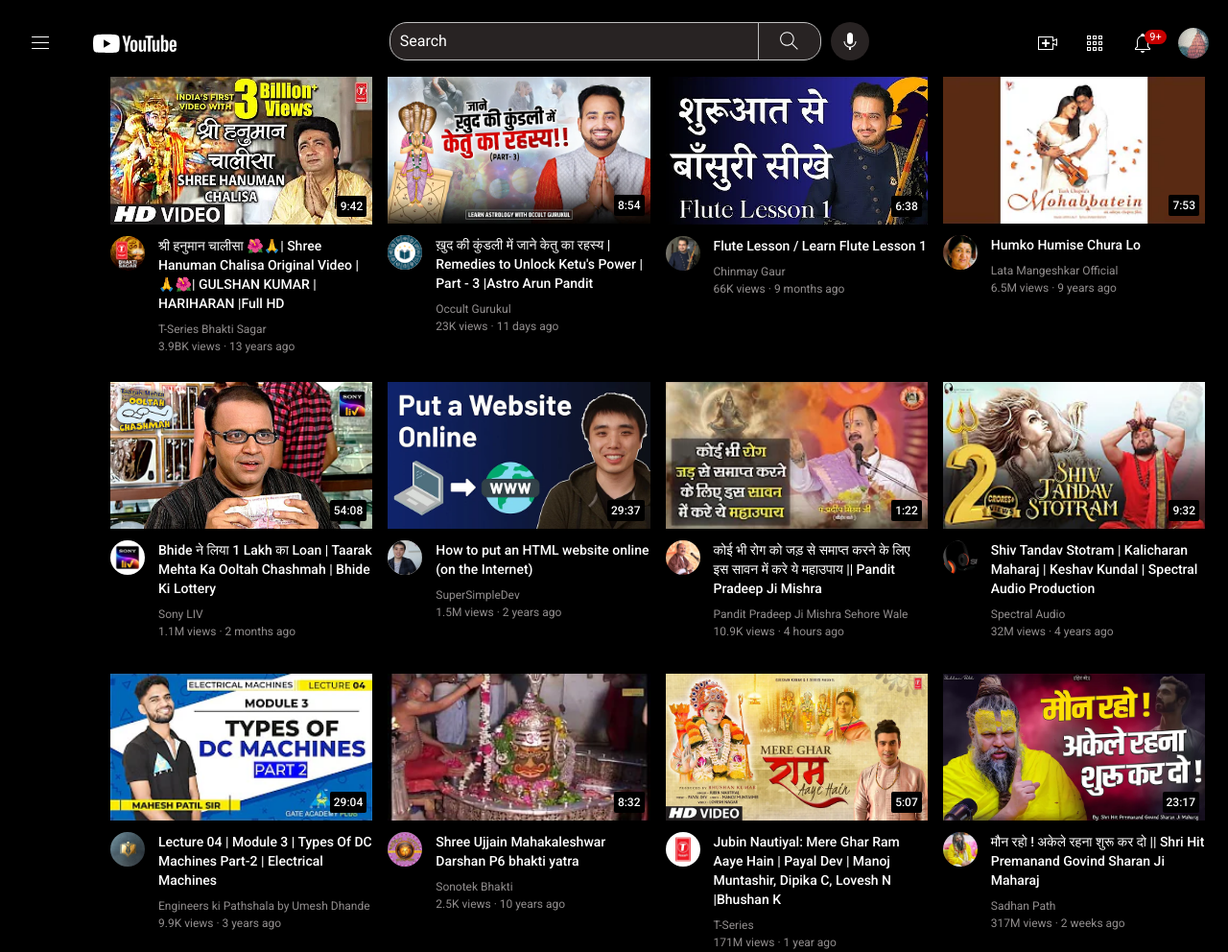
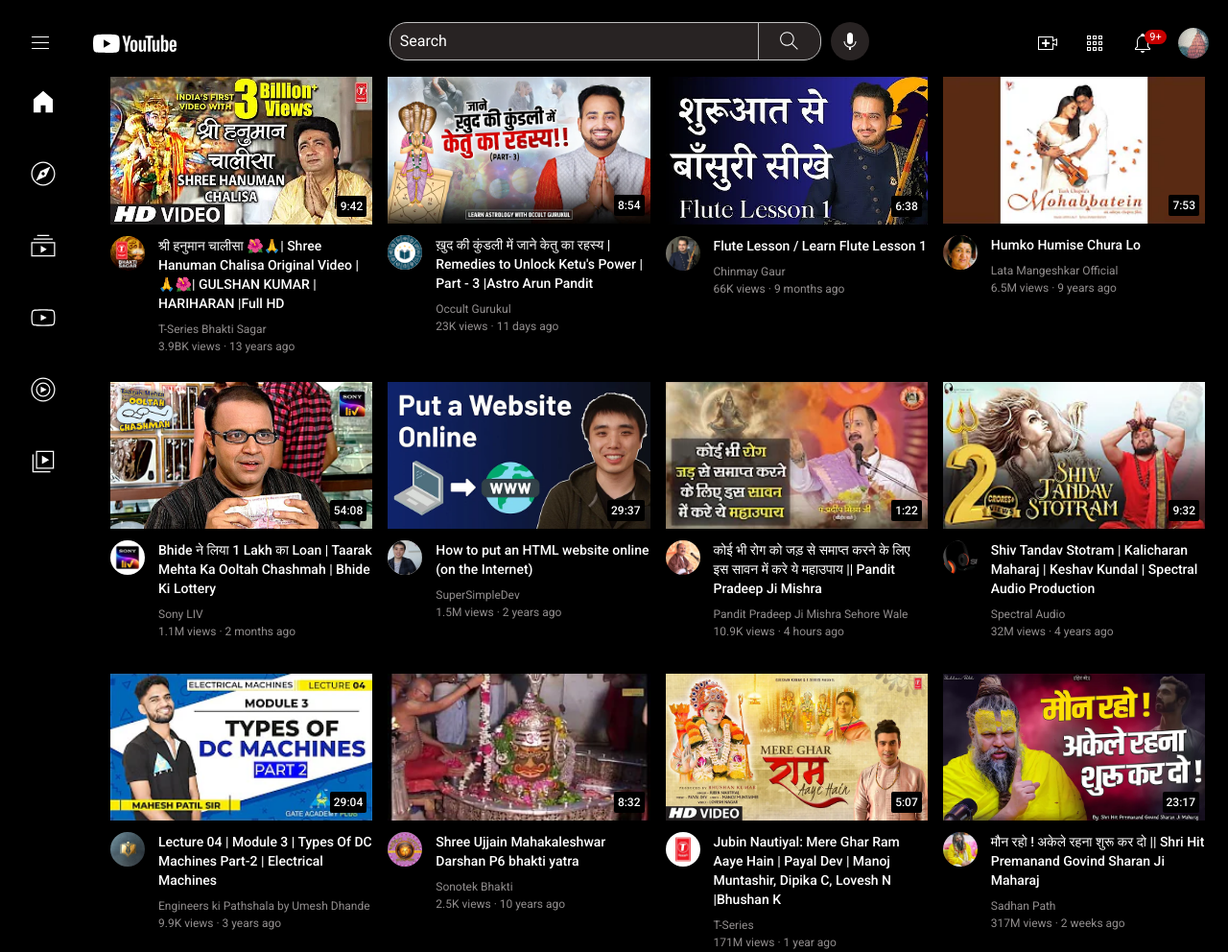
Before and after one commit to shivanshvaidya/My-Youtube-Clone, a plain HTML site: page index.html in a window 1280 px wide. Shown: the top 992 px of the page at 96% size. Drawn offline with Linux system fonts and the light colour scheme.

Commit message:
Update index.html

```diff
--- a/index.html
+++ b/index.html
@@ -48,6 +48,33 @@
         <img class="current-user-picture" src="Channel-pfps/unnamed.jpg">
       </div>
     </header>
+
+    <nav class="sidebar">
+      <div class="sidebar-link">
+        <img src="icons/home.svg">
+        <div class="tooltip">Home</div>
+      </div>
+      <div class="sidebar-link">
+        <img src="icons/explore.svg">
+        <div class="tooltip">Explore</div>
+      </div>
+      <div class="sidebar-link">
+        <img src="icons/subscriptions.svg">
+        <div class="tooltip">Subscriptions</div>
+      </div>
+      <div class="sidebar-link">
+        <img src="icons/originals.svg">
+        <div class="tooltip">Originals</div>
+      </div>
+      <div class="sidebar-link">
+        <img src="icons/youtube-music.svg">
+        <div class="tooltip">YouTube Music</div>
+      </div>
+      <div class="sidebar-link">
+        <img src="icons/library.svg">
+        <div class="tooltip">Library</div>
+      </div>
+    </nav>
 
     <main>
       <section class="video-grid-1">
```
